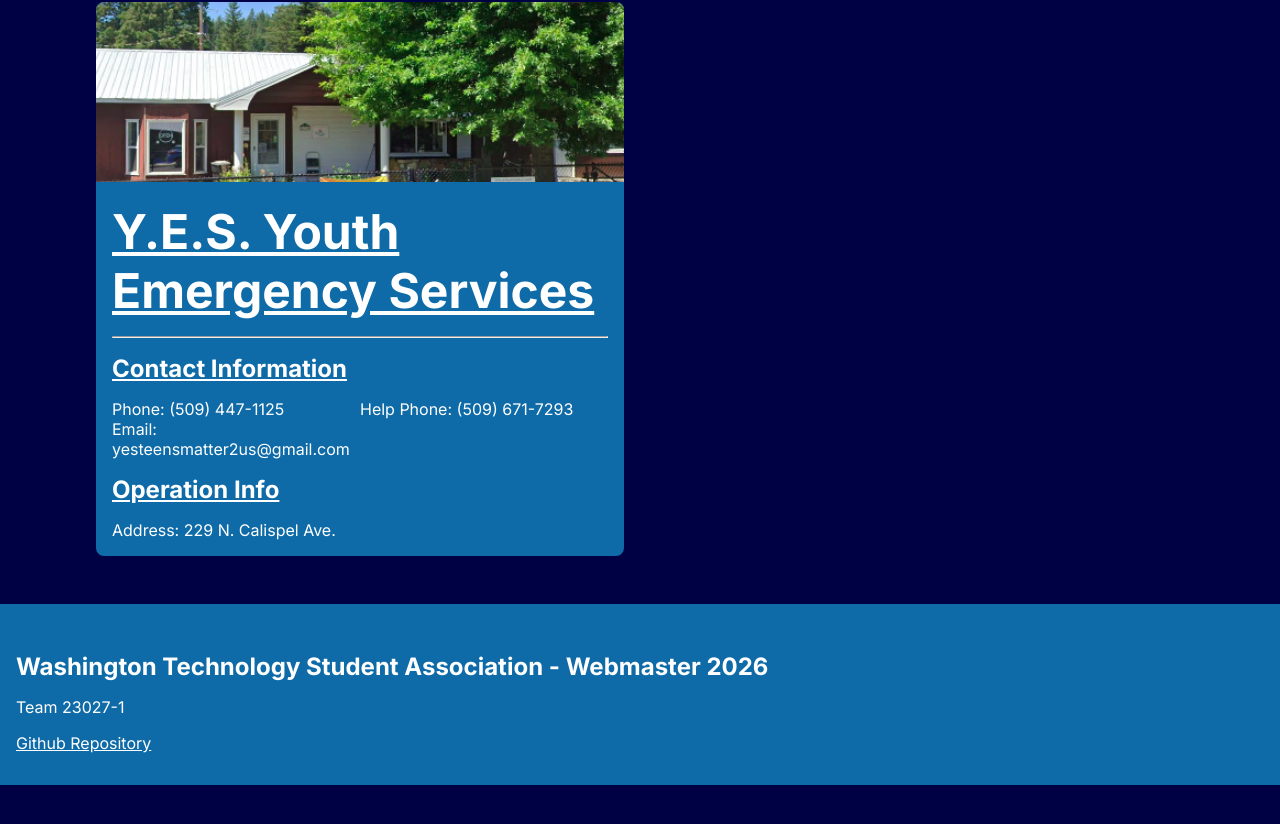
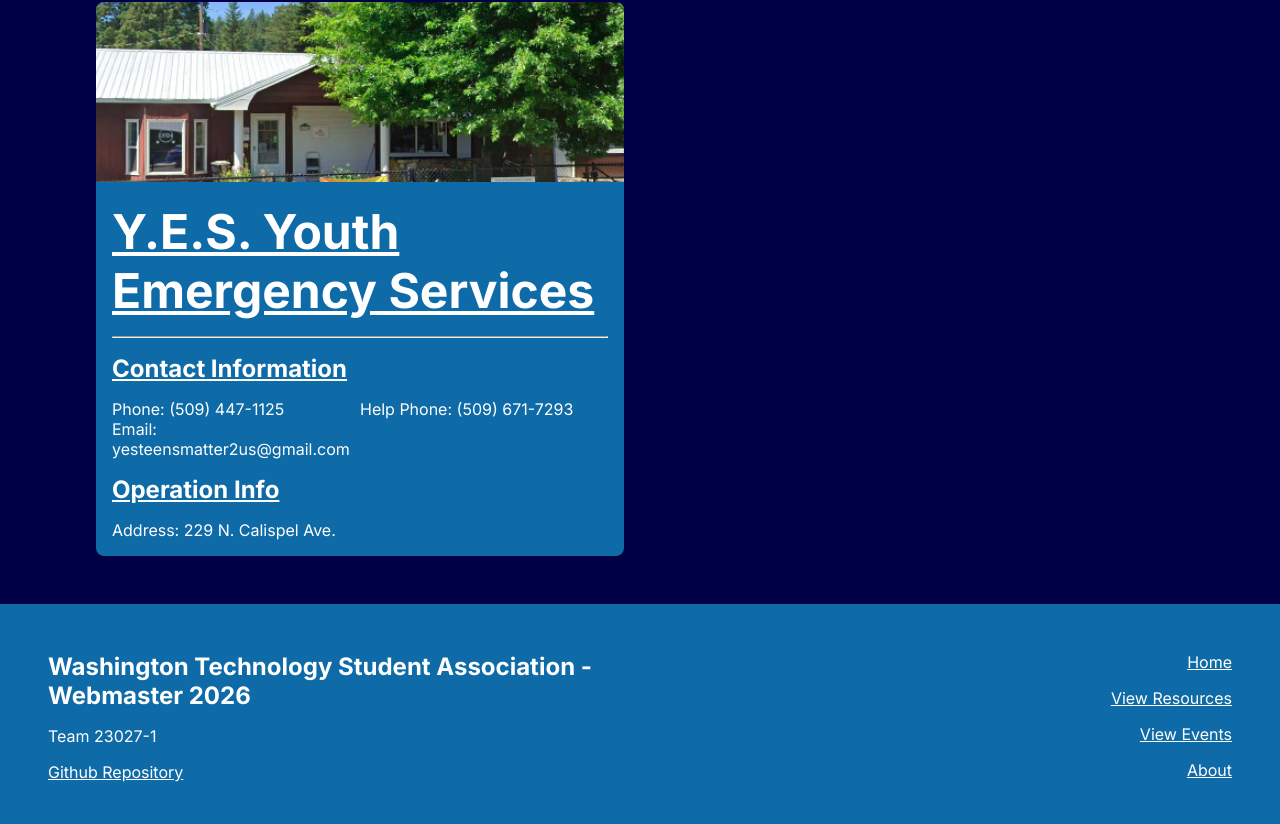
Before and after one commit to coopericksen/communityhub, a React (Vite) app: page / in a window 1280 px wide. Shown: the part 1055-1879 px from the top of the page. Before the commit the page ends 1840 px from the top, so only its background shows below. Built offline with nearby package versions, Linux system fonts and the light colour scheme.

Commit message:
Updated footer with mini nav

```diff
--- a/src/components/Footer.tsx
+++ b/src/components/Footer.tsx
@@ -3,10 +3,19 @@
 function Footer() {
     return(
         <footer>
-            <h6>Washington Technology Student Association - Webmaster 2026</h6>
-            <p>Team 23027-1</p>
+            <div className='footer-left'>
+                <h6>Washington Technology Student Association - Webmaster 2026</h6>
+                <p>Team 23027-1</p>
 
-            <a href="https://github.com/coopericksen/communityhub" target='_blank'>Github Repository</a>
+                <a href="https://github.com/coopericksen/communityhub" target='_blank'>Github Repository</a>
+            </div>
+
+            <div className="footer-right">
+                <a href="/">Home</a>
+                <a href="/resources">View Resources</a>
+                <a href="/events">View Events</a>
+                <a href="/about">About</a>
+            </div>
         </footer>
     )
 }
--- a/src/styles/Footer.css
+++ b/src/styles/Footer.css
@@ -3,8 +3,17 @@
     padding: 2rem 0;
     background-color: var(--secondary);
     margin-top: 2rem;
+    display: grid;
+    grid-template-columns: 1fr 1fr;
 }
 
-footer > * {
-    margin: 1rem;
+.footer-left, .footer-right {
+    display: flex;
+    flex-direction: column;
+    gap: 1rem;
+    padding: 1rem 3rem;
 }
+
+.footer-right {
+    text-align: right;
+}
```
